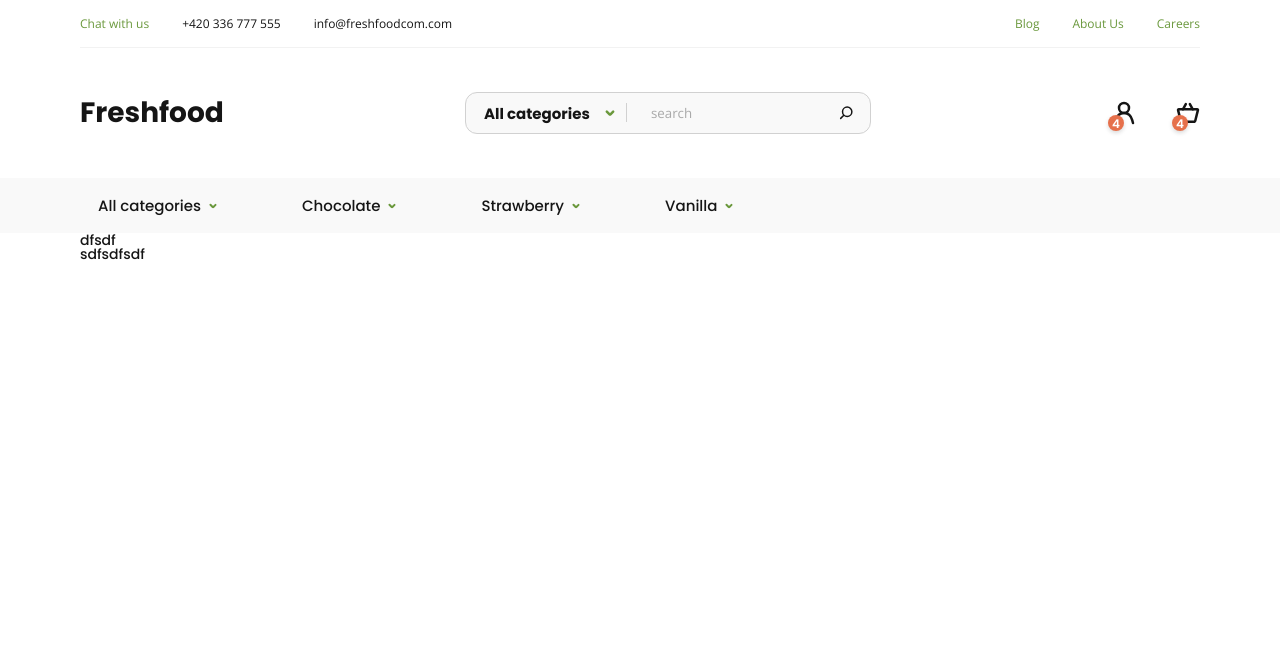
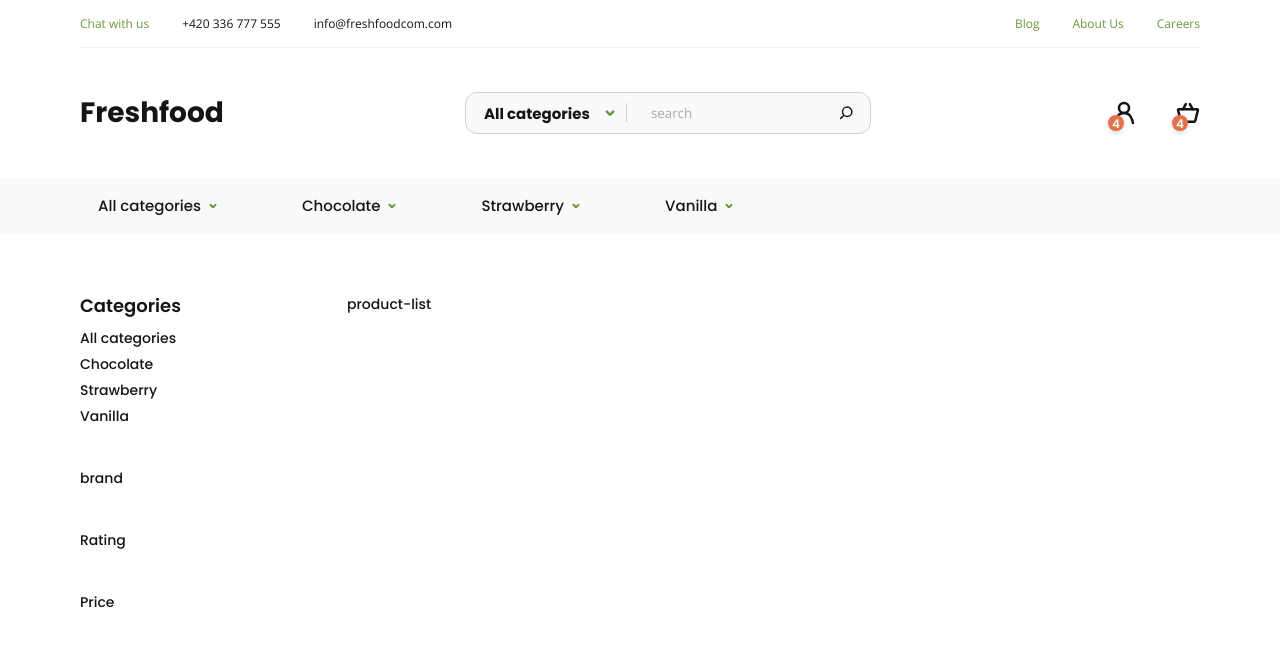
Before and after one commit to mr-valentos/my-shop, a React (Create React App) app: page / in a window 1280 px wide. Shown: the top 646 px of the page. Built offline with nearby package versions, Linux system fonts and the light colour scheme.

Commit message:
Filters just started

```diff
--- a/src/components/header/body.js
+++ b/src/components/header/body.js
@@ -3,7 +3,7 @@ import Select from 'react-select'
 import styled from "styled-components";
 import userImg from "../../img/person.svg"
 import cartImg from "../../img/bag.svg"
-import downImg from "../../img/down.svg"
+// import downImg from "../../img/down.svg"
 import searchImg from "../../img/search.svg"
 
 const options = [
@@ -20,14 +20,14 @@ export default function HeadBody() {
 
   const onChange = (newValue) => setCurrentCategory(newValue.value)
 
-  let valueDef = { value: 'all', label: 'All categories' }
+  // let valueDef = { value: 'all', label: 'All categories' }
     return(
         <DivBody className='header-body'>
           <div className='logo'>
             <H1>Freshfood</H1>
           </div>
           <DivSearch className='search'>
-            <Select classNamePrefix='custom-select' options={options} defaultValue={valueDef} onChange={onChange}/>
+            <Select classNamePrefix='custom-select' options={options} defaultValue={getValue} onChange={onChange}/>
             {/* <BtnCategory type='button'>All categories</BtnCategory> */}
             <DivForInput><InputSearch type='text' placeholder='search'></InputSearch></DivForInput>
             <BtnSearch type='button'></BtnSearch>
@@ -81,18 +81,18 @@ justify-items: center;
 gap: 40px;
 `;
 
-const BtnCategory = styled.button`
-font-family: 'Poppins', sans-serif;
-background: inherit;
-font-size: 15px;
-font-weight: 700;
-padding-left: 16px;
-&:after {
-    content: url(${downImg});
-    padding-left: 8px;
-    padding-right: 24px;
-  }
-`;
+// const BtnCategory = styled.button`
+// font-family: 'Poppins', sans-serif;
+// background: inherit;
+// font-size: 15px;
+// font-weight: 700;
+// padding-left: 16px;
+// &:after {
+//     content: url(${downImg});
+//     padding-left: 8px;
+//     padding-right: 24px;
+//   }
+// `;
 
 const BtnSearch = styled.button`
 background: url(${searchImg}) 50% 50% /16px 16px no-repeat;
--- a/src/components/header/index.js
+++ b/src/components/header/index.js
@@ -1,7 +1,7 @@
 import React from "react";
 import styled from "styled-components";
-import Info from "./info";
-import HeadBody from "./body";
+import Info from "./Info";
+import HeadBody from "./Body";
 
 export default function Header(){
     return (
--- a/src/components/main/categoryLine.js
+++ b/src/components/main/categoryLine.js
@@ -1,6 +1,6 @@
 import React from "react";
 import styled from "styled-components";
-import DropDown from "../dropDown"
+import DropDown from "../DropDown"
 
 const options = [
     { value: 'all', label: 'All categories' },
--- /dev/null
+++ b/src/components/main/filters/BrandsFilter.js
@@ -0,0 +1,10 @@
+import React from "react";
+import styled from "styled-components";
+
+
+
+export default function BrandsFilter(){
+    return (
+            <div className="product-filter__brands">brand</div>
+    )
+}
--- /dev/null
+++ b/src/components/main/filters/CategoriesFilter.js
@@ -0,0 +1,30 @@
+import React from "react";
+import styled from "styled-components";
+import FilterForm from "./FilterForm";
+
+
+const options = [
+    { value: 'all', label: 'All categories' },
+    { value: 'chocolate', label: 'Chocolate' },
+    { value: 'strawberry', label: 'Strawberry' },
+    { value: 'vanilla', label: 'Vanilla' }
+  ]
+
+export default function CategoriesFilter(){
+    return (
+        <FilterForm
+            name={'Categories'}
+            component={Component}
+        />
+    )
+}
+
+
+function Component(props){
+    return(
+        <>
+        {options.map(e => <li><h1>{e.label}</h1></li>)}
+        </>
+
+    )
+}
--- /dev/null
+++ b/src/components/main/filters/FilterForm.js
@@ -0,0 +1,35 @@
+import React from "react";
+import styled from "styled-components";
+
+
+
+
+export default function FilterForm(props){
+    const Component = props.component
+    const {arr} = props
+
+    return (
+        <div className="product-filter__item">
+            <H1ForFilter>{props.name}</H1ForFilter>
+            <UlStyled>
+                <Component/>
+            </UlStyled>
+
+        </div>
+    )
+}
+
+
+
+
+const H1ForFilter = styled.h1`
+font-weight: 600;
+font-size: 18px;
+`;
+
+const UlStyled = styled.ul`
+display: flex;
+flex-direction: column;
+margin-top: 16px;
+gap: 12px;
+`;
--- /dev/null
+++ b/src/components/main/filters/PriceFilter.js
@@ -0,0 +1,10 @@
+import React from "react";
+import styled from "styled-components";
+
+
+
+export default function PriceFilter(){
+    return (
+            <div className="product-filter__price">Price</div>
+    )
+}
--- /dev/null
+++ b/src/components/main/filters/RatingFilter.js
@@ -0,0 +1,10 @@
+import React from "react";
+import styled from "styled-components";
+
+
+
+export default function RatingFilter(){
+    return (
+            <div className="product-filter__rating">Rating</div>
+    )
+}
--- /dev/null
+++ b/src/components/main/filters/index.js
@@ -0,0 +1,30 @@
+import React from "react";
+import styled from "styled-components";
+import CategoriesFilter from "./CategoriesFilter";
+import BrandsFilter from "./BrandsFilter";
+import RatingFilter from "./RatingFilter";
+import PriceFilter from "./PriceFilter";
+
+
+
+
+export default function Filters(){
+    return (
+        <SectionFilter className="product-filter">
+            <CategoriesFilter/>
+            <BrandsFilter/>
+            <RatingFilter/>
+            <PriceFilter/>
+        </SectionFilter>
+    )
+}
+
+
+
+
+const SectionFilter = styled.section`
+display: flex;
+flex-direction: column;
+gap: 48px;
+min-width: 267px;
+`;
--- a/src/components/main/index.js
+++ b/src/components/main/index.js
@@ -1,20 +1,24 @@
 import React from "react";
 import styled from "styled-components";
-import CategoryLine from "./categoryLine";
-// import HeadBody from "./body";
+import CategoryLine from "./CategoryLine";
+import Filters from "./filters";
+
+
+
 
 export default function Main(){
     return (
        <MainBlock>
         <CategoryLine/>
         <ArticleBlock>
-            <section className="product-filter">dfsdf </section>
-            <section className="product-list">sdfsdfsdf </section>
+            <Filters/>
+            <section className="product-list">product-list </section>
 
         </ArticleBlock>
        </MainBlock>
     )
 }
+
 
 
 
@@ -26,5 +30,7 @@ flex-direction: column;
 `;
 
 const ArticleBlock = styled.article`
-margin: 0px 80px;
+display: flex;
+flex-direction: row;
+margin: 64px 80px;
 `;
```
